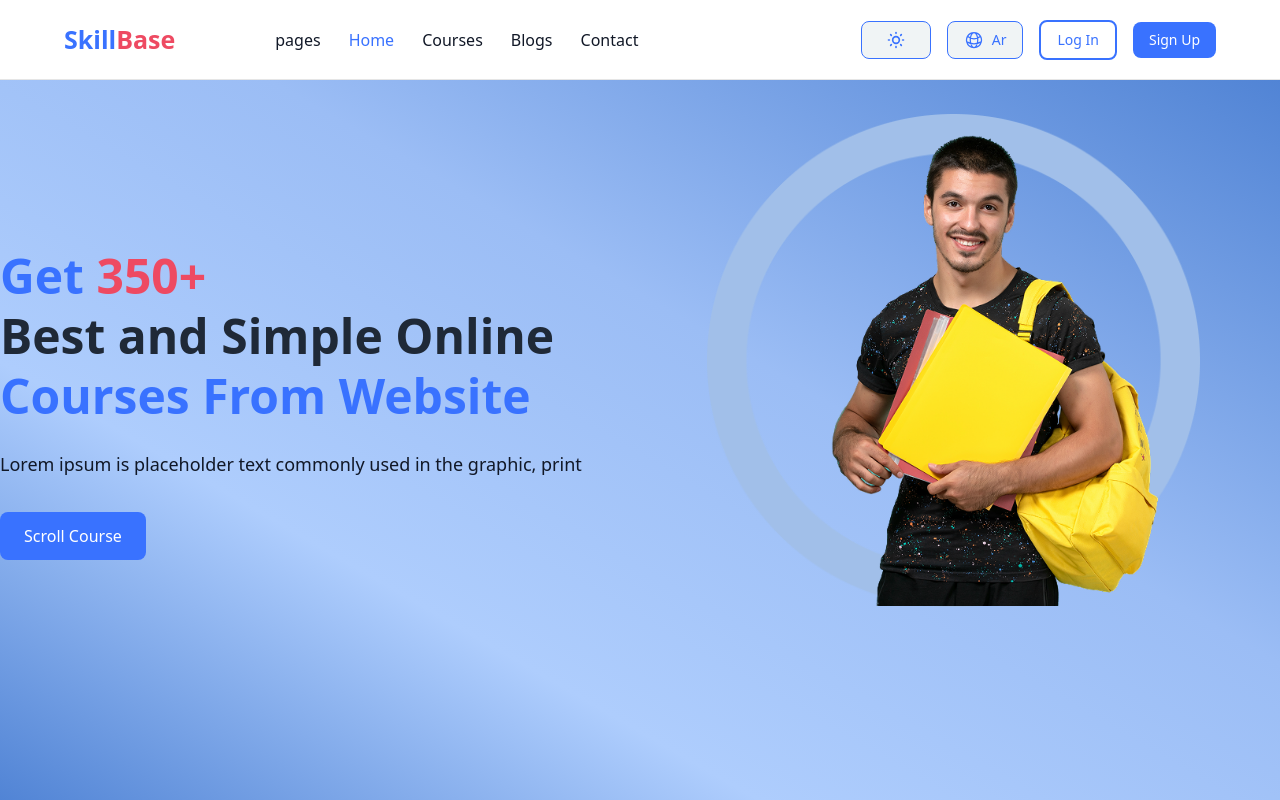
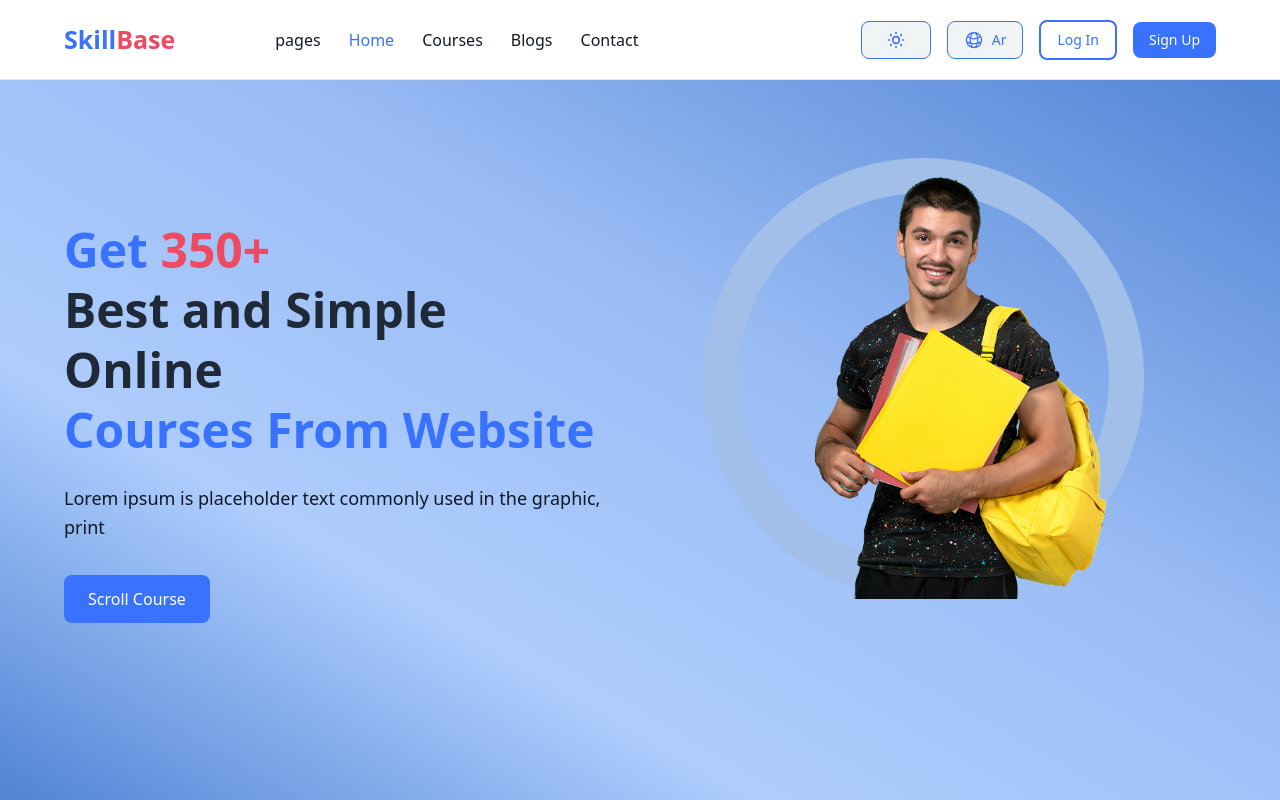
Before and after one commit to Amr-ahmed-98/Education-App, a React (Vite) app: page / in a window 1280 px wide. Shown: the top 800 px of the page. Built offline with nearby package versions, Linux system fonts and the light colour scheme.

Commit message:
fix sytax container in file CSS

```diff
--- a/src/styles/index.css
+++ b/src/styles/index.css
@@ -46,7 +46,7 @@ html.light {
   color: var(--color-dark-primary);
 }
 
-.containerr{
+.container{
   width:90%;
   margin: 0 auto;
 }
```
